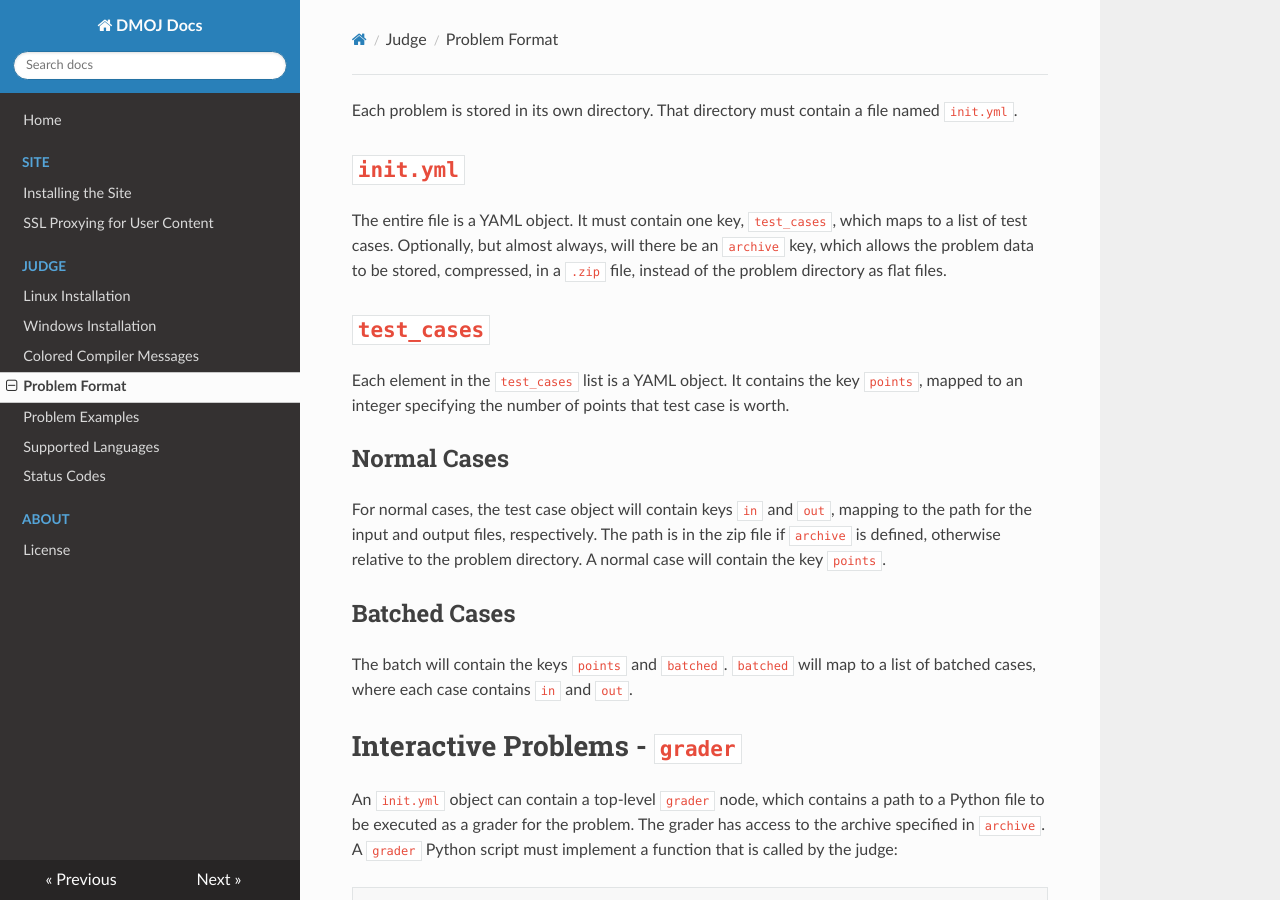
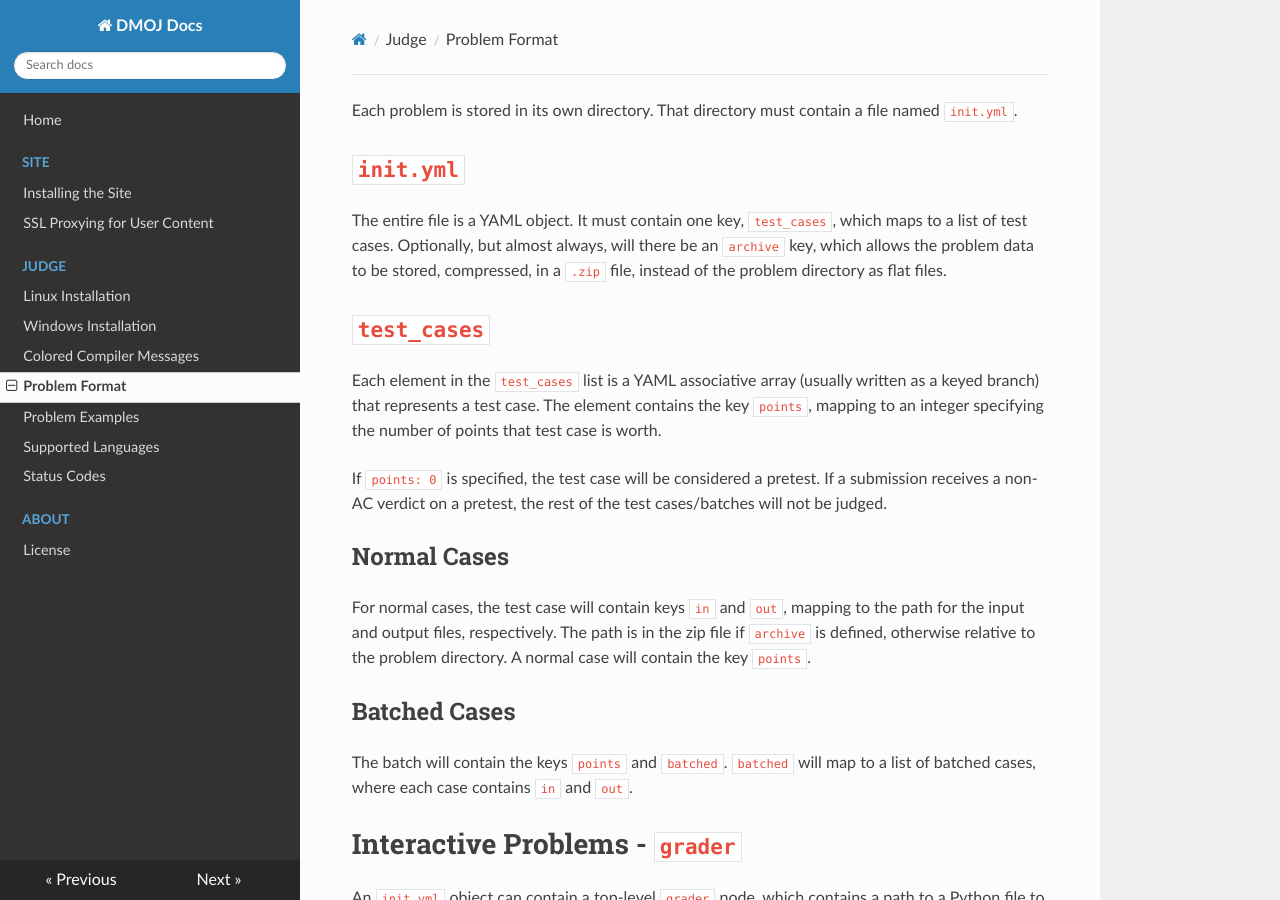
Before and after one commit to DMOJ/docs, an MkDocs documentation site: the page built from docs/judge/problem_format.md, in a window 1280 px wide and 900 px high. Built offline with MkDocs 1.6.1, drawn with Linux system fonts in a browser that asks for light colours; nearby versions of some CDN libraries; old or Windows-style settings are respelled for this version of MkDocs.

Commit message:
Update problem_format.md

```diff
--- a/docs/judge/problem_format.md
+++ b/docs/judge/problem_format.md
@@ -4,10 +4,12 @@ Each problem is stored in its own directory. That directory must contain a file
 The entire file is a YAML object. It must contain one key, `test_cases`, which maps to a list of test cases. Optionally, but almost always, will there be an `archive` key, which allows the problem data to be stored, compressed, in a `.zip` file, instead of the problem directory as flat files.
 
 # `test_cases`
-Each element in the `test_cases` list is a YAML object. It contains the key `points`, mapped to an integer specifying the number of points that test case is worth.
+Each element in the `test_cases` list is a YAML associative array (usually written as a keyed branch) that represents a test case. The element contains the key `points`, mapping to an integer specifying the number of points that test case is worth.
+
+If `points: 0` is specified, the test case will be considered a pretest. If a submission receives a non-AC verdict on a pretest, the rest of the test cases/batches will not be judged.
 
 ## Normal Cases
-For normal cases, the test case object will contain keys `in` and `out`, mapping to the path for the input and output files, respectively. The path is in the zip file if `archive` is defined, otherwise relative to the problem directory. A normal case will contain the key `points`.
+For normal cases, the test case will contain keys `in` and `out`, mapping to the path for the input and output files, respectively. The path is in the zip file if `archive` is defined, otherwise relative to the problem directory. A normal case will contain the key `points`.
 
 ## Batched Cases
 The batch will contain the keys `points` and `batched`. `batched` will map to a list of batched cases, where each case contains `in` and `out`.
```
